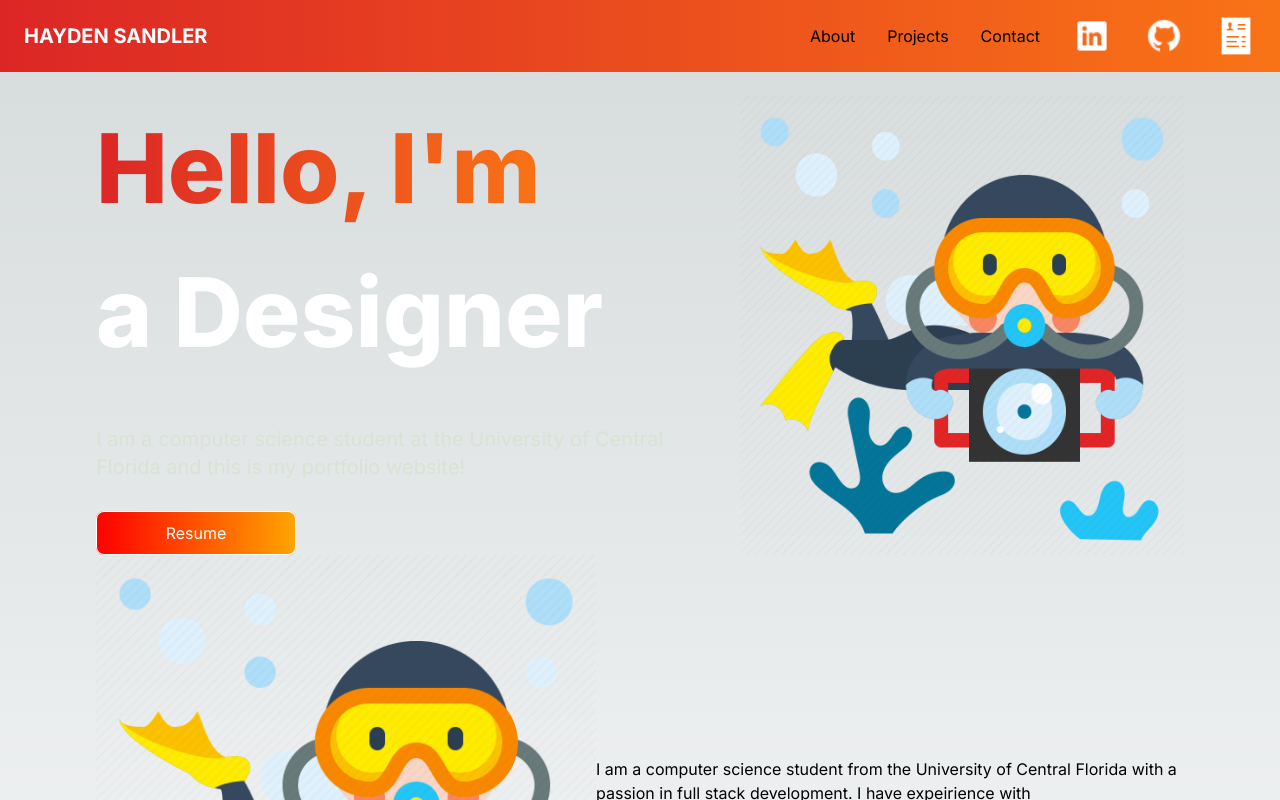
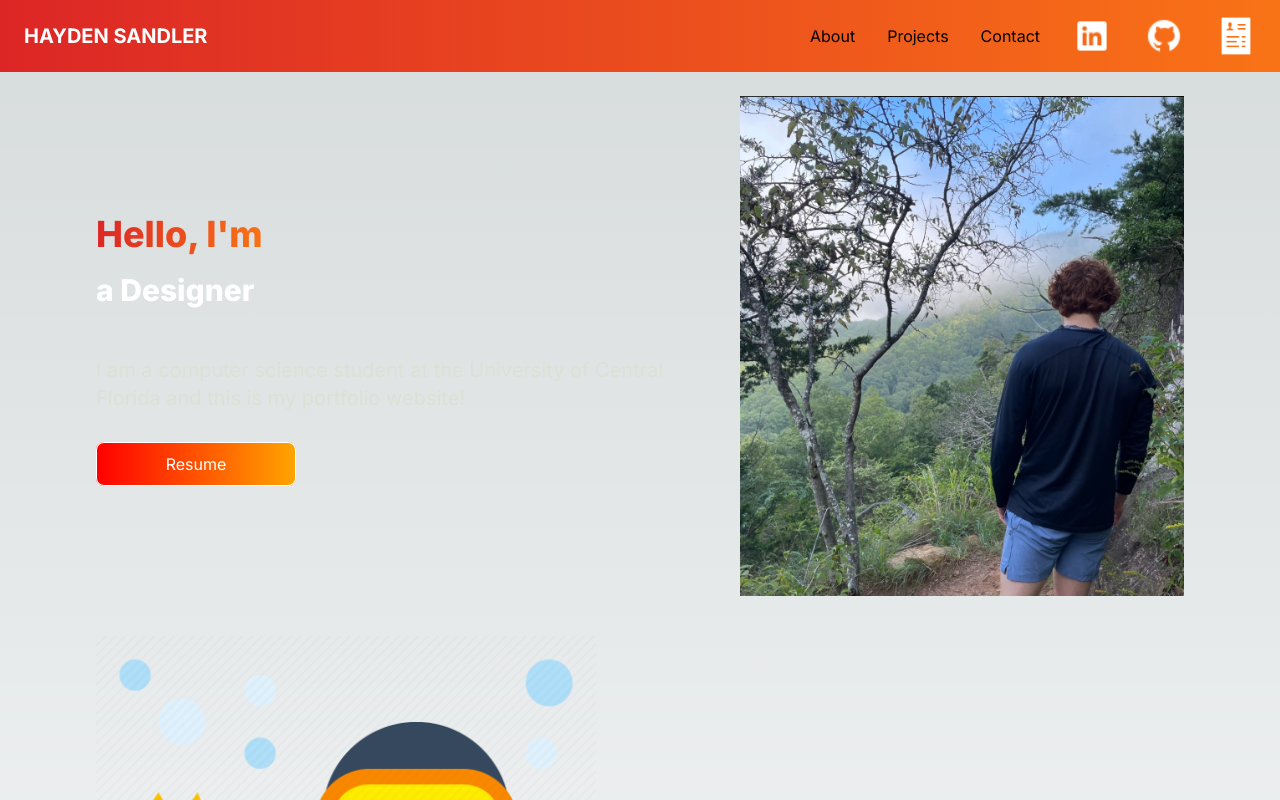
Before and after one commit to s1nno/portfolio, a Next.js app: page / in a window 1280 px wide. Shown: the top 800 px of the page. Built offline with nearby package versions, Linux system fonts and the light colour scheme.

Commit message:
image update

```diff
--- a/app/components/HeroSection.jsx
+++ b/app/components/HeroSection.jsx
@@ -5,10 +5,10 @@ import { TypeAnimation } from "react-type-animation";
 
 const HeroSection = () => {
   return (
-    <section className="py-0 padding-bottom: 10px">
+    <section className="py-0 pb-10">
       <div className="grid grid-cols-1 lg:grid-cols-12 gap-4">
         <div className="col-span-7 flex flex-col justify-center">
-          <h1 className="text-white mb-4 text-3xl sm:text-5xl lg:text-8xl lg:leading-normal font-extrabold">
+          <h1 className="text-white mb-4 text-5xl sm:text-3xl lg:text-4xl lg:leading-normal font-extrabold">
             <p>
               <span className="text-transparent bg-clip-text bg-gradient-to-r from-red-600 to-orange-500">
                 Hello, I'm
@@ -28,7 +28,8 @@ const HeroSection = () => {
               ]}
               wrapper="span"
               speed={50}
-              style={{ fontSize: "3xl", display: "inline-block" }}
+              className="text-2xl sm:text-2xl lg:text-3xl"
+              //style={{ fontSize: "1.5 rem", display: "inline-block" }}
               repeat={Infinity}
             />
           </h1>
@@ -64,11 +65,11 @@ const HeroSection = () => {
         </div>
 
         <div
-          className="col-span-5 flex justify-center"
+          className="col-span-5 flex justify-center lg:block hidden"
           style={{ maxHeight: "500px", overflow: "hidden" }}
         >
           <Image
-            src="/images/scubadiver.jpeg"
+            src="/images/me1.png"
             alt="profile pic"
             width={500}
             height={500}
```
Also changed, not shown: public/images/me1.png (added).
